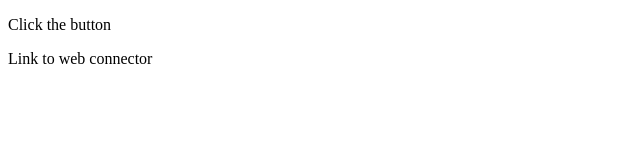
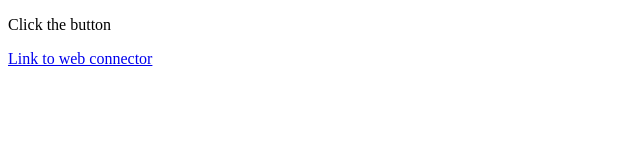
Before and after one commit to HappyFireDevs/Tableau-web-connector-JSON, a plain HTML site: page index.html in a window 1280 px wide. Shown: the whole page, without its empty margins (0-640 px from the left). Drawn offline with Linux system fonts and the light colour scheme.

Commit message:
Update index.html

```diff
--- a/index.html
+++ b/index.html
@@ -15,6 +15,6 @@
 <body>
   <!--<script src="js/scripts.js"></script>-->
   <p>Click the button</p>
-  <a htrf="/wisconsin_WISC/2020_election_results_map.html" >Link to web connector </a>
+  <a href="/wisconsin_WISC/2020_election_results_map.html" >Link to web connector </a>
 </body>
 </html>
```
